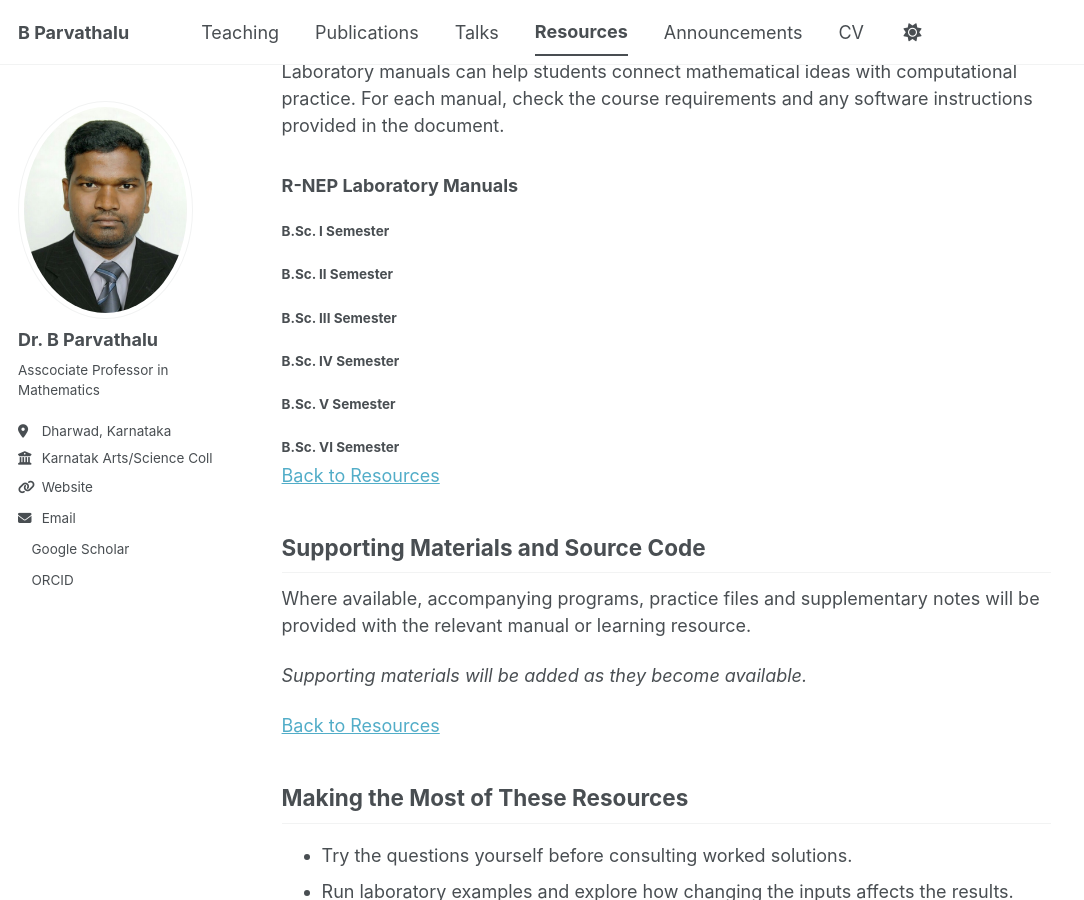
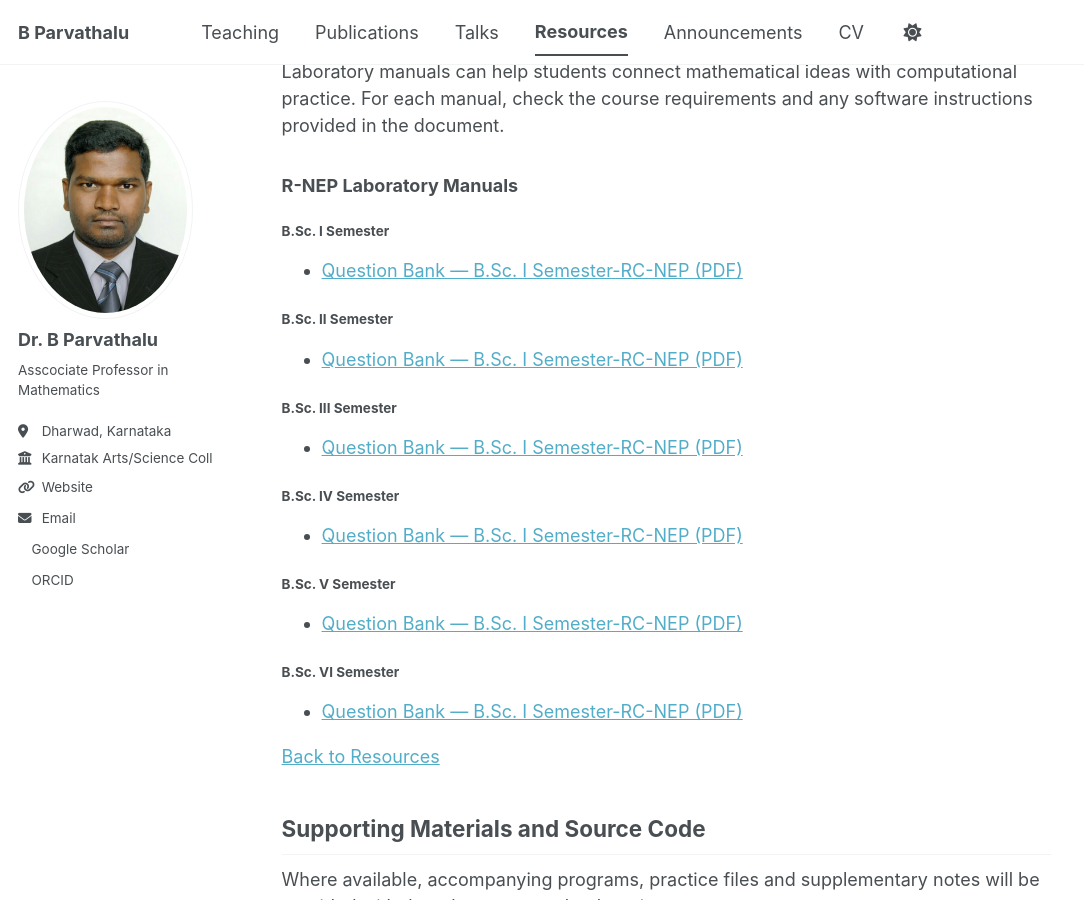
Before and after one commit to drbp-kcd/drbp-kcd.github.io, a Jekyll site: the page built from _resources/kumta.md, in a window 1280 px wide and 900 px high, scrolled down 1474 px. Shown: the whole window, without its empty margins (0-1084 px from the left). Built offline with Jekyll 4.4.1, drawn with Linux system fonts in a browser that asks for light colours; a style sheet for code colours, icons or effects is not loaded.

Commit message:
Replace laboratory manual links with question bank links
Updated the document to replace laboratory manual links with question bank links for each semester.

```diff
--- a/_resources/kumta.md
+++ b/_resources/kumta.md
@@ -97,39 +97,27 @@
 
 #### B.Sc. I Semester
 
-<!--
-- [Laboratory Manual — Course Title (PDF)]({{ '/files/resources/kumta/laboratory-manuals/r-nep/semester-1/laboratory-manual.pdf' | relative_url }})
--->
+- [Question Bank — B.Sc. I Semester-RC-NEP (PDF)]({{ '/files/resources/KUMTA/R-NEP-BSc-1st-Sem-QB-RC-NEP.pdf' | relative_url }})
 
 #### B.Sc. II Semester
 
-<!--
-- [Laboratory Manual — Course Title (PDF)]({{ '/files/resources/kumta/laboratory-manuals/r-nep/semester-2/laboratory-manual.pdf' | relative_url }})
--->
+- [Question Bank — B.Sc. I Semester-RC-NEP (PDF)]({{ '/files/resources/KUMTA/R-NEP-BSc-1st-Sem-QB-RC-NEP.pdf' | relative_url }})
 
 #### B.Sc. III Semester
 
-<!--
-- [Laboratory Manual — Course Title (PDF)]({{ '/files/resources/kumta/laboratory-manuals/r-nep/semester-3/laboratory-manual.pdf' | relative_url }})
--->
+- [Question Bank — B.Sc. I Semester-RC-NEP (PDF)]({{ '/files/resources/KUMTA/R-NEP-BSc-1st-Sem-QB-RC-NEP.pdf' | relative_url }})
 
 #### B.Sc. IV Semester
 
-<!--
-- [Laboratory Manual — Course Title (PDF)]({{ '/files/resources/kumta/laboratory-manuals/r-nep/semester-4/laboratory-manual.pdf' | relative_url }})
--->
+- [Question Bank — B.Sc. I Semester-RC-NEP (PDF)]({{ '/files/resources/KUMTA/R-NEP-BSc-1st-Sem-QB-RC-NEP.pdf' | relative_url }})
 
 #### B.Sc. V Semester
 
-<!--
-- [Laboratory Manual — Course Title (PDF)]({{ '/files/resources/kumta/laboratory-manuals/r-nep/semester-5/laboratory-manual.pdf' | relative_url }})
--->
+- [Question Bank — B.Sc. I Semester-RC-NEP (PDF)]({{ '/files/resources/KUMTA/R-NEP-BSc-1st-Sem-QB-RC-NEP.pdf' | relative_url }})
 
 #### B.Sc. VI Semester
 
-<!--
-- [Laboratory Manual — Course Title (PDF)]({{ '/files/resources/kumta/laboratory-manuals/r-nep/semester-6/laboratory-manual.pdf' | relative_url }})
--->
+- [Question Bank — B.Sc. I Semester-RC-NEP (PDF)]({{ '/files/resources/KUMTA/R-NEP-BSc-1st-Sem-QB-RC-NEP.pdf' | relative_url }})
 
 [Back to Resources]({{ '/resources/' | relative_url }})
 
```
